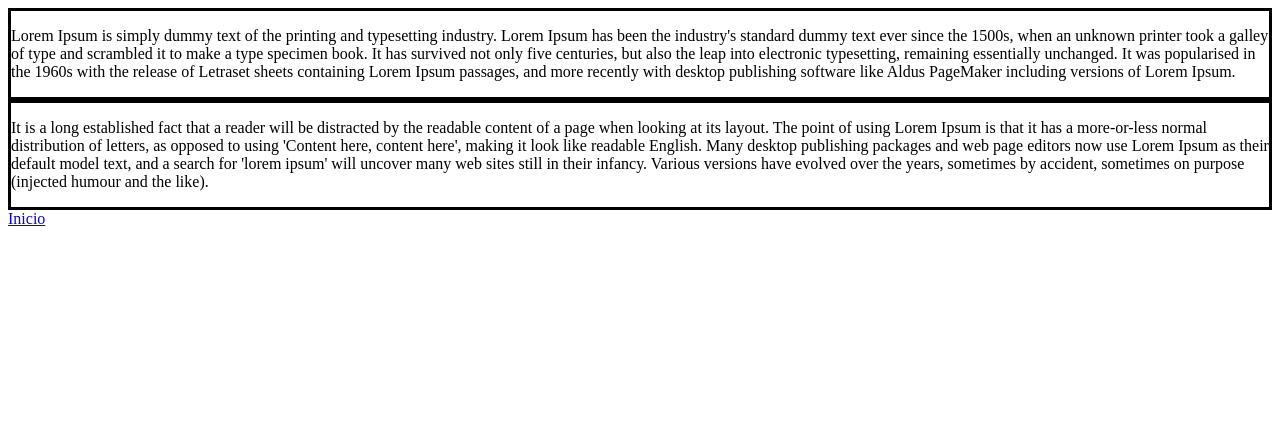
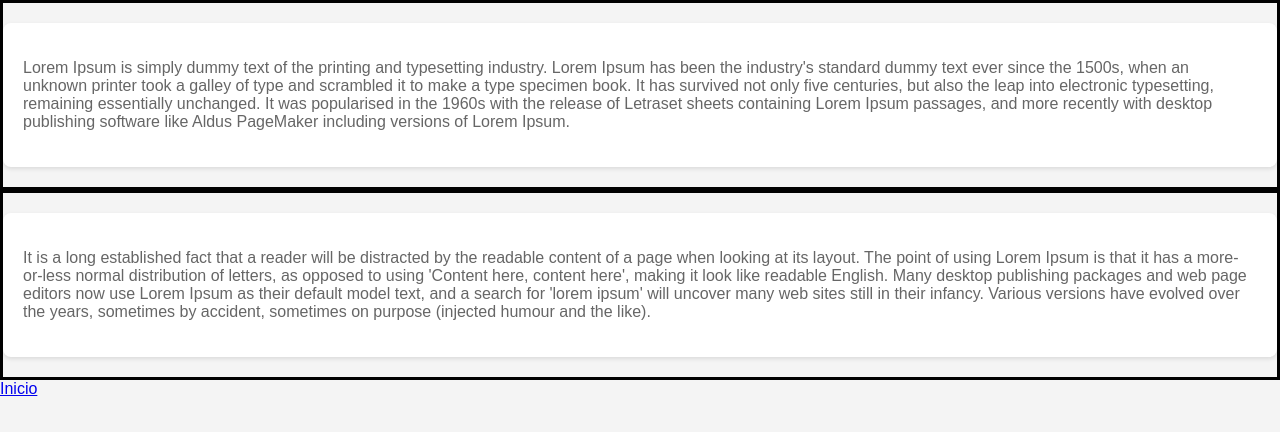
Before and after one commit to EduardEmanuelMoraru/Periodico1, a plain HTML site: page salud.html in a window 1280 px wide. Drawn offline with Linux system fonts and the light colour scheme.

Commit message:
Añadidos estilos a pagina salud

```diff
--- a/salud.html
+++ b/salud.html
@@ -2,7 +2,7 @@
 <html lang="en">
 <head>
     <meta charset="UTF-8">
-    <meta name="viewport" content="width=device-width, initial-scale=1.0">
+    <link rel="stylesheet" href="estilos.css">
     <title>Document</title>
 </head>
 <body>
```
